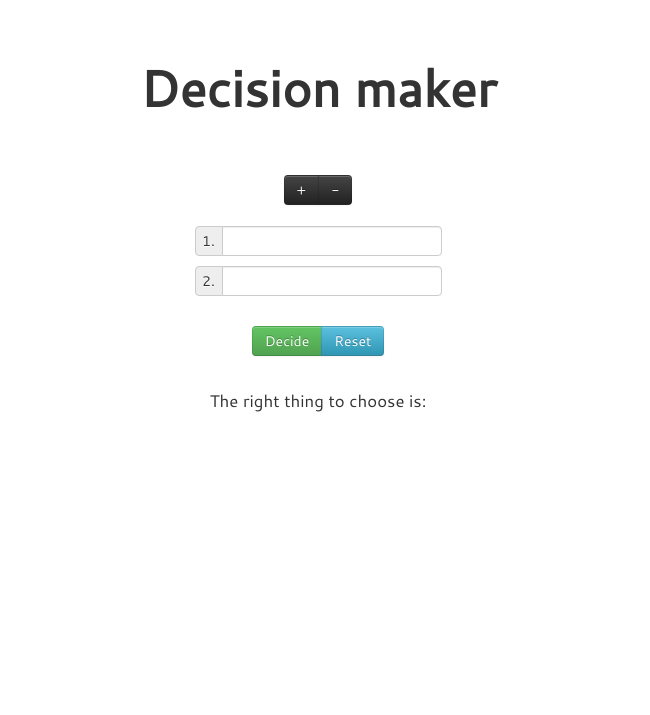
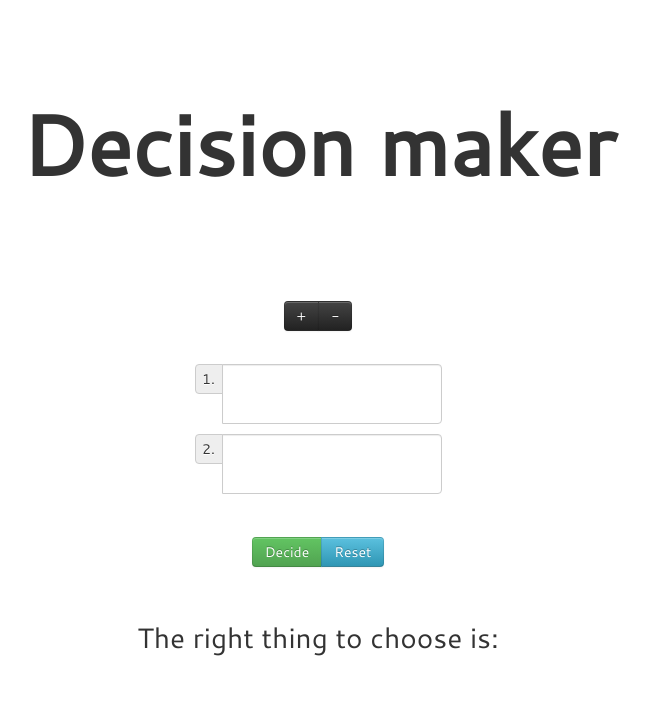
Before and after one commit to babaa/decisionmaker, a PHP site: page / in a window 1280 px wide. Shown: the top 715 px of the page, without its empty margins (322-972 px from the left). Run offline with PHP 8.4, Linux system fonts and the light colour scheme.

Commit message:
bigger font

```diff
--- a/css/style.css
+++ b/css/style.css
@@ -1,7 +1,7 @@
 #wrap {
   position:relative;
   text-align: center;
-    font-size: 1.2em;
+  font-size: 2em;
   }
 
 #content {
@@ -12,7 +12,7 @@
 
 #answer {
   padding: 20px;
-    font-size: 1.7em;
+  font-size: 2em;
 }
 
 #pre-answer {
@@ -22,24 +22,29 @@
 h1 {
   margin: 0 0 40px 0;
   font-size: 3em;
-    line-height: 1.1em;
+  line-height: 2em;
 }
 
 button {
   position: relative;
-    font-family:Cantarell, sans-serif;
-    font-size: 1.2em;
+  font-family: Cantarell, sans-serif;
+  font-size: 2em;
 }
 
 .input-prepend {
   display: block;
 }
 
+input[type="text"]{
+  font-size: 2em !important;
+  height: 50px !important;
+}
+
 @font-face {font-family:Cantarell; src:url("../fonts/Cantarell-Regular.ttf");}
 
 .cantarell {
   font-family:Cantarell, sans-serif;
-    line-height:1.8em;
+  line-height: 2em;
 }
 
 .icon-white {
```
Lines whose indentation alone changed are shown as unchanged.
